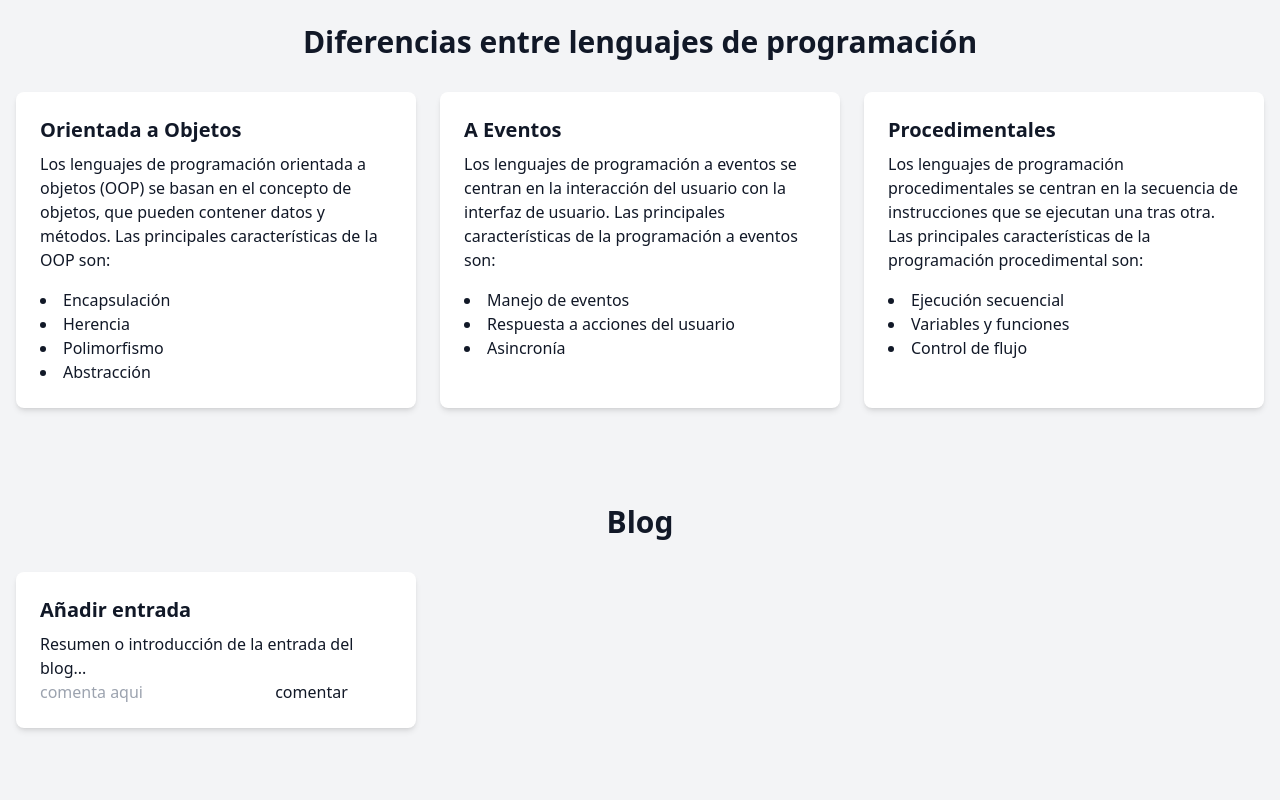
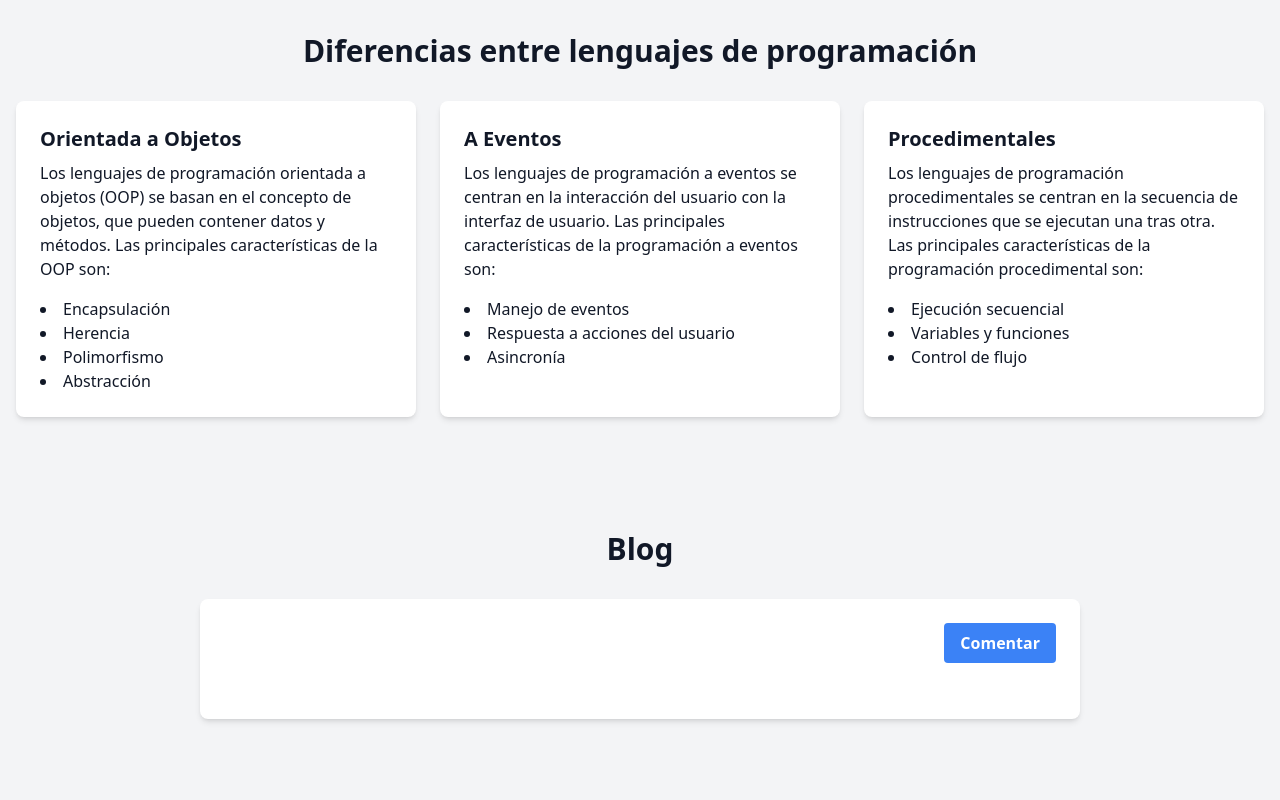
Before and after one commit to Juanjocampus1/HITO_1_2T_PROGRAMACION, a PHP site: page / in a window 1280 px wide. Shown: the part 88-888 px from the top of the page. Run offline with PHP 8.4, Linux system fonts and the light colour scheme; some libraries are stand-ins or nearby versions.

Commit message:
cuarta entrega

```diff
--- a/php_files/index.php
+++ b/php_files/index.php
@@ -72,19 +72,27 @@
             <section id="blog" class="py-12">
                 <div class="container mx-auto px-4">
                     <h2 class="text-3xl font-bold text-center mb-8">Blog</h2>
-                    <div class="grid grid-cols-1 md:grid-cols-2 lg:grid-cols-3 gap-6">
-                        <div class="bg-white p-6 rounded-lg shadow-md">
-                            <h3 class="text-xl font-semibold mb-2">Añadir entrada</h3>
-                            <p>Resumen o introducción de la entrada del blog...</p>
-                            <form>
-                                <input type="text" placeholder="comenta aqui">
-                                <input type="button" value="comentar">
-                            </form>
+                    <div class="grid grid-cols-12 gap-20">
+                        <div class="col-span-12 bg-white p-6 rounded-lg shadow-md">
+                            <div class="flex justify-end">
+                                <button id="commentButton" class="mb-4 bg-blue-500 hover:bg-blue-700 text-white font-bold py-2 px-4 rounded">Comentar</button>
+                            </div>
+                            <div id="commentSection" class="hidden flex justify-center">
+                                <input type="text" id="commentInput" placeholder="Escribe tu comentario aquí" class="mb-2 p-2 border rounded">
+                                <div class="flex justify-end">
+                                    <input type="button" id="publishButton" value="Publicar" class="bg-green-500 hover:bg-green-700 text-white font-bold py-2 px-4 rounded">
+                                </div>
+                            </div>
+                            <div id="commentsDisplay" class="mt-4">
+                                <!-- Aquí se mostrarán los comentarios -->
+                            </div>
                         </div>
                     </div>
                 </div>
             </section>
+
         </div>
         <script src="../js_files/script.js"></script>
+        <script src="../js_files/blog.js"></script>
     </body>
 </html>
--- a/php_files/login.php
+++ b/php_files/login.php
@@ -63,6 +63,9 @@
                                             <button type="submit" class="btn mt-4">ENVIAR</button>
                                         </div>
                                     </form>
+                                    <?php if (isset($error_login)): ?>
+                                        <p style="color: red;"><?php echo $error_login; ?></p>
+                                    <?php endif; ?>
                                 </div>
                             </div>
                         </div>
```
Also changed, not shown: js_files/blog.js (added, +17 -0 lines), php_files/backend.php (+24 -1 lines). Lines whose indentation alone changed are shown as unchanged.
